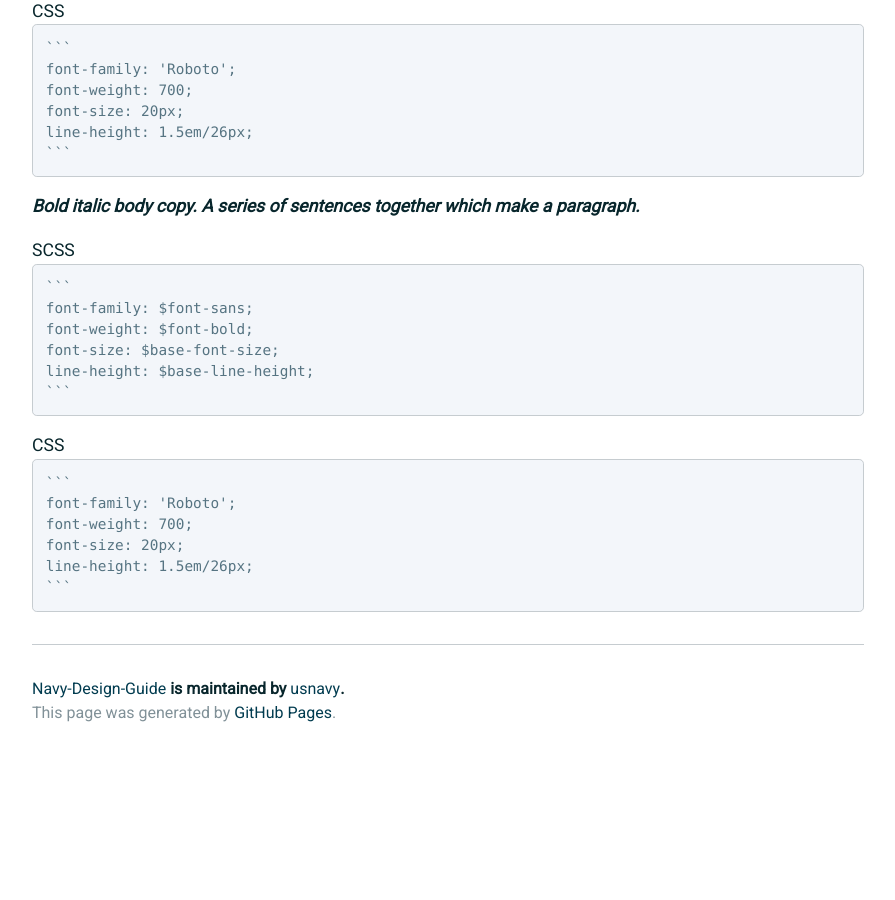
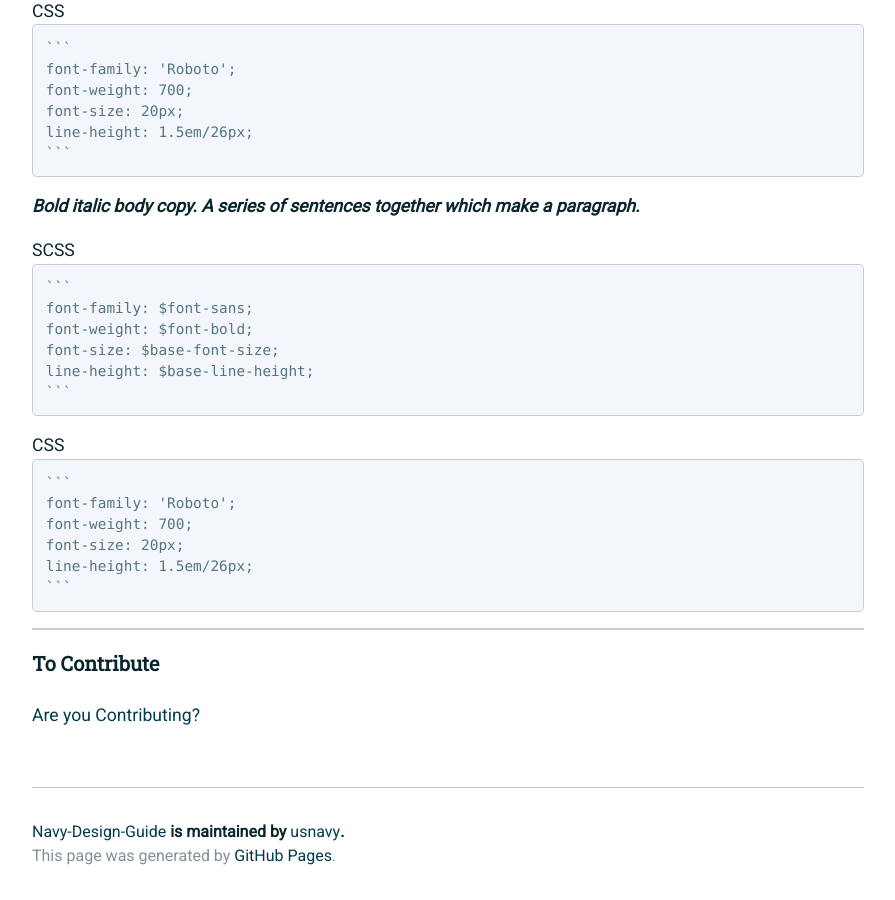
Before and after one commit to usnavy/Navy-Design-Guide, a Jekyll site: the page built from text-styles.md, in a window 1280 px wide and 900 px high, scrolled down 6442 px. Shown: the whole window, without its empty margins (192-1087 px from the left). Built offline with Jekyll 4.4.1, drawn with Linux system fonts in a browser that asks for light colours; our own code applies the rules of GitHub Pages for plain Markdown files; before the commit the page ends 7199 px from its top, so only the background shows below that.

Commit message:
Update text-styles.md

```diff
--- a/text-styles.md
+++ b/text-styles.md
@@ -384,3 +384,9 @@ line-height: 1.5em/26px;
 </pre>
   </div>
 </div>
+
+<hr>
+
+### To Contribute<br>
+[Are you Contributing?](/CONTRIBUTING.md)<br>
+<br>
```
